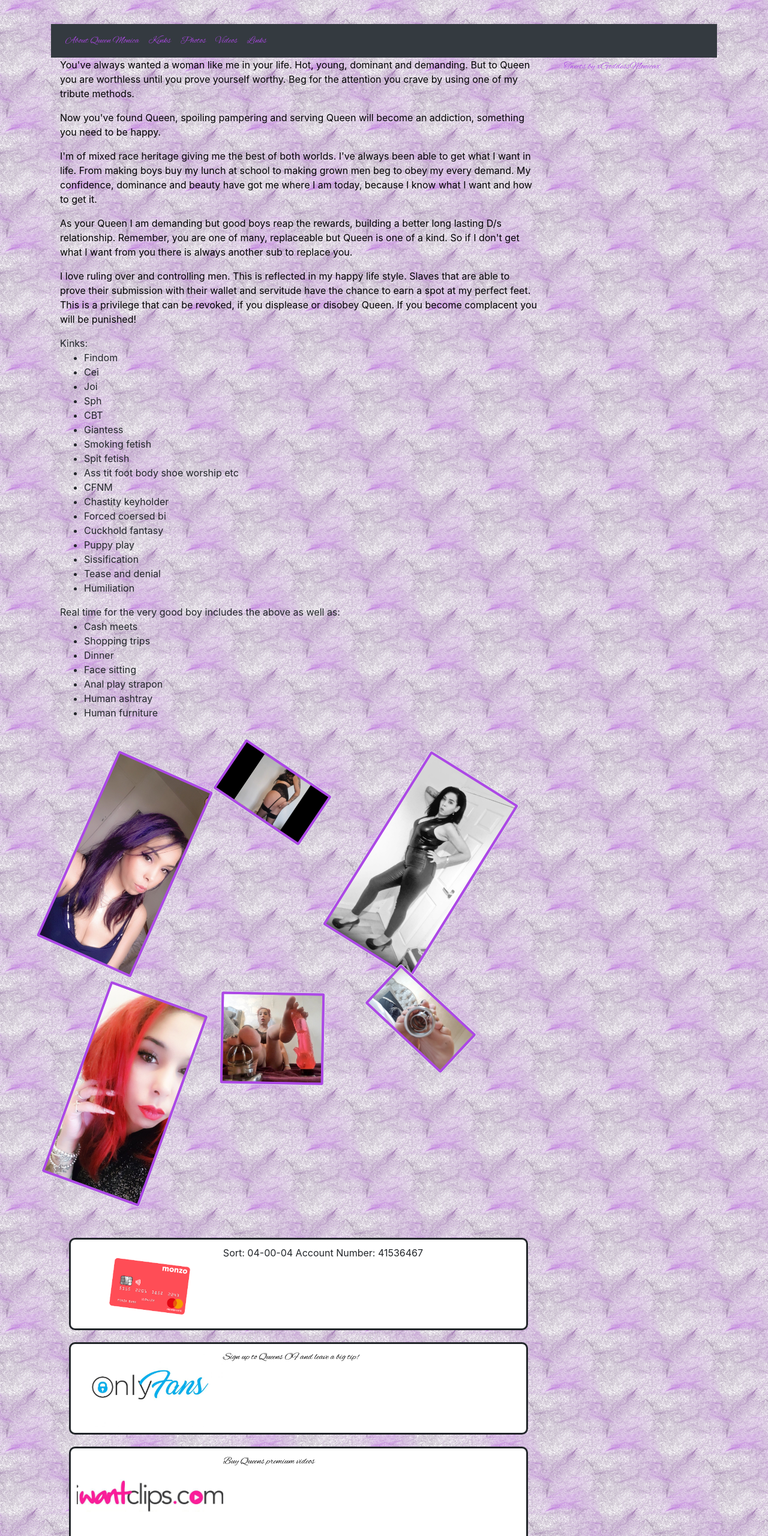
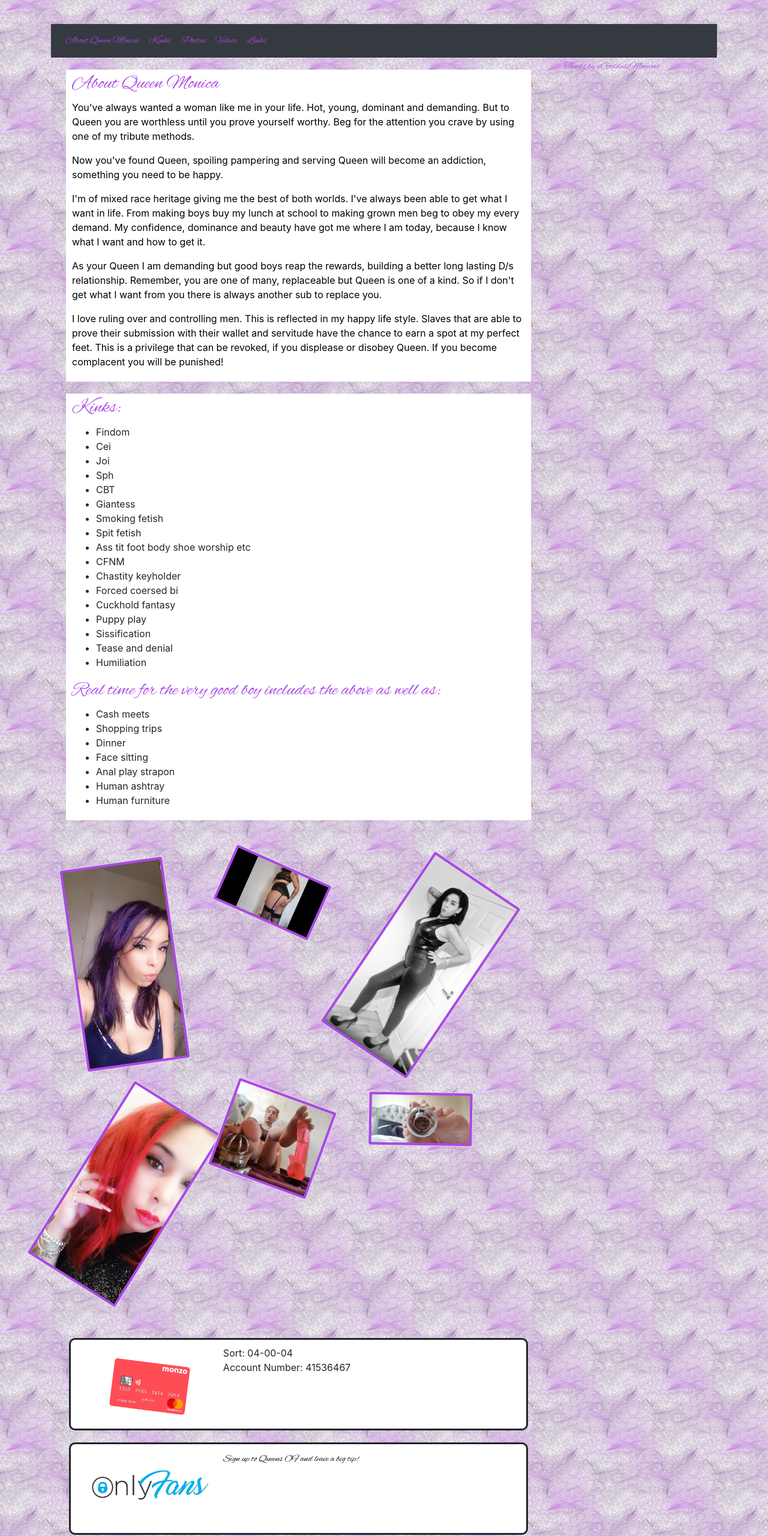
Before and after one commit to crippyf1234/QueenMonica, a plain HTML site: page index.html in a window 1280 px wide. Shown: the part 1180-3740 px from the top of the page at 60% size. Drawn offline with nearby package versions, Linux system fonts and the light colour scheme.

Commit message:
Updating bio and kink sections css

```diff
--- a/index.html
+++ b/index.html
@@ -82,7 +82,12 @@
 <div class="container" id="body">
 <div class="row">
 <article class="col-lg-9 col-md-8 col-sm-8">
+
 <div class="container" id="about">
+<div class="textSection">
+
+<h2>About Queen Monica</h2>
+
 <p>You've always wanted a woman like me in your life. Hot, young, dominant and demanding. But to Queen you are worthless until you prove yourself worthy. Beg for the attention you crave by using one of my tribute methods.</p>
 
 <p>Now you've found Queen, spoiling pampering and serving Queen will become an addiction, something you need to be happy.</p>
@@ -93,9 +98,11 @@
 
 <p>I love ruling over and controlling men. This is reflected in my happy life style. Slaves that are able to prove their submission with their wallet and servitude have the chance to earn a spot at my perfect feet. This is a privilege that can be revoked, if you displease or disobey Queen. If you become complacent you will be punished!</p>
 </div>
+</div>
 
 <div class="container" id="kinks">
-	Kinks:
+<div class="textSection">
+	<h2>Kinks:</h2>
 
 	<ul>
 		<li>Findom</li>
@@ -117,7 +124,7 @@
 		<li>Humiliation</li>
 	</ul>
 
-Real time for the very good boy includes the above as well as:
+<h2>Real time for the very good boy includes the above as well as:</h2>
 
 	<ul>
 		<li>Cash meets</li>
@@ -128,6 +135,7 @@
 		<li>Human ashtray</li>
 		<li>Human furniture</li>
 	</ul>
+</div>
 </div>
 
 <div class="container" id="photos">
@@ -173,49 +181,38 @@
 
 <div class="container" id="links">
 	<div class="linksContainer">
-		<img src="images/Monzo.png">
-		<div class="textContainer">
-			Sort: 04-00-04
+		<img src="images/Monzo.png" class="linkImage">
+			Sort: 04-00-04 <br>
 			Account Number: 41536467
-		</div>
 	</div>
 	<div class="linksContainer">
 		<a href="https://t.co/9u5cu8zky4?amp=1">
-			<img src="images/OF.jpg">
-			<div class="textContainer">
-				Sign up to Queens OF and leave a big tip!
-			</div>
+			<img src="images/OF.jpg" class="linkImage">
+						Sign up to Queens OF and leave a big tip!
 		</a>
 	</div>
 	<div class="linksContainer">
 		<a href="https://t.co/uB9FC9PmJJ?amp=1">
-			<img src="images/IWantClips.jpg">
-			<div class="textContainer">
+			<img src="images/IWantClips.jpg" class="linkImage">
 				Buy Queens premium videos
-			</div>
 		</a>
 	</div>
 	<div class="linksContainer">
-		<img src="images/CashApp.png">
-		<div class="textContainer">
-			CashTag: £xGoddessMonicax
-		</div>
+		<img src="images/CashApp.png" class="linkImage">
+			CashTag: <br>
+			£xGoddessMonicax
 	</div>
 	<div class="linksContainer">
 		<a href="https://t.co/ymYyZUoS2t?amp=1">
-		<img src="images/AmazonWishList.jpg">
-		<div class="textContainer">
+		<img src="images/AmazonWishList.jpg" class="linkImage">
 			Buy Queen something off her Wish List
 			Giftcards can be sent to :addictedtomonica@gmail.com
-		</div>
 		</a>
 	</div>
 	<div class="linksContainer">
 		<a href="https://www.paypal.me/payqumonica">
-		<img src="images/paypal.png">
-		<div class="textContainer">
+		<img src="images/paypal.png" class="linkImage">
 			Tribute Queen through PayPal
-		</div>
 		</a>
 	</div>
 </div>
@@ -289,7 +286,6 @@
 	var i;
 	var imageSizesHeights = [];
 	var imageSizesWidths = [];
-    var random = Math.round(-30+(Math.random()*60));
 
 	for(i = 0; i < $('.thumbnail').length; i++){
 
@@ -304,7 +300,7 @@
 
 	    var random = Math.round(-50+(Math.random()*100));
 
-	    $(img).css({'transform': 'rotate(' + random + 'deg)'})
+	    $(img).css({'transform': 'rotate(' + random + 'deg)'});
 	}
 
 	imageSizesHeights.sort();
--- a/styles/style.css
+++ b/styles/style.css
@@ -35,6 +35,12 @@
 	background-position: fixed;
 	height: 100%;
 	}
+
+.textSection {
+	background-color: white;
+	margin: 20px 10px 20px 10px;
+	padding: 5px 10px 5px 10px;
+}
 
 #kinks {
 	margin-bottom: 50px;
@@ -77,7 +83,7 @@
 	margin-bottom: 20px;
 	min-height:100%;
 	width: auto;
-	height: 100%
+	overflow: hidden;
 }
 
 .linksContainer img {
@@ -86,19 +92,27 @@
 	border-radius: 20px;
 }
 
+.linkImage {
+	float: left;
+	height:inherit;
+}
+
 .textContainer {
-	height: 500px;
-	display: inline-block;
 	width: 60%;
 	float: right;
-	text-align: left;
 	position: absolute;
 	border-radius: 20px;
 	word-wrap: break-word;
 }
 
+.text {
+   display: inline;
+   text-align: left;
+}
+
 .linksContainer a {
 	color: black;
+	font: default;
 }
 
 #links {
```
